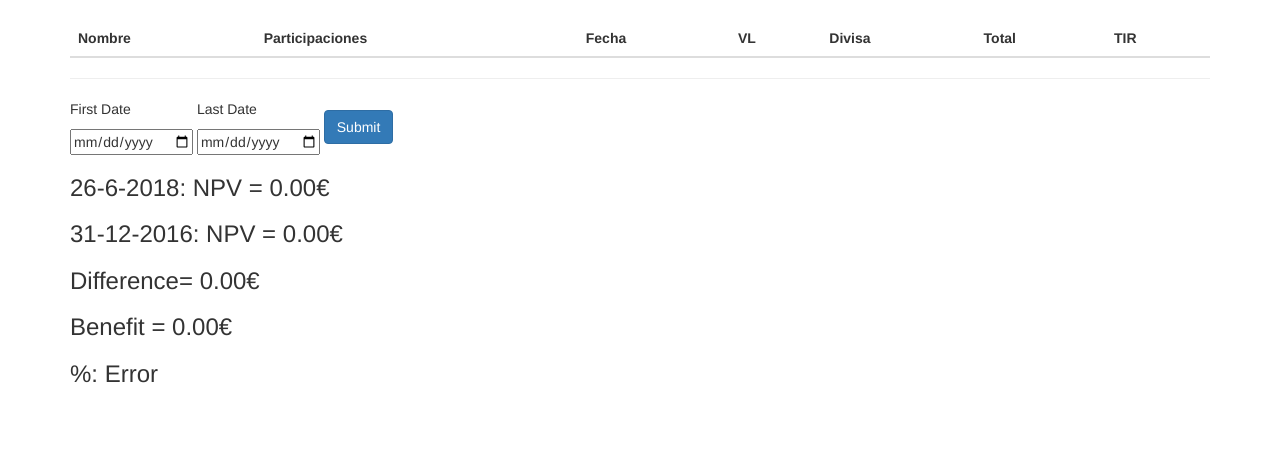
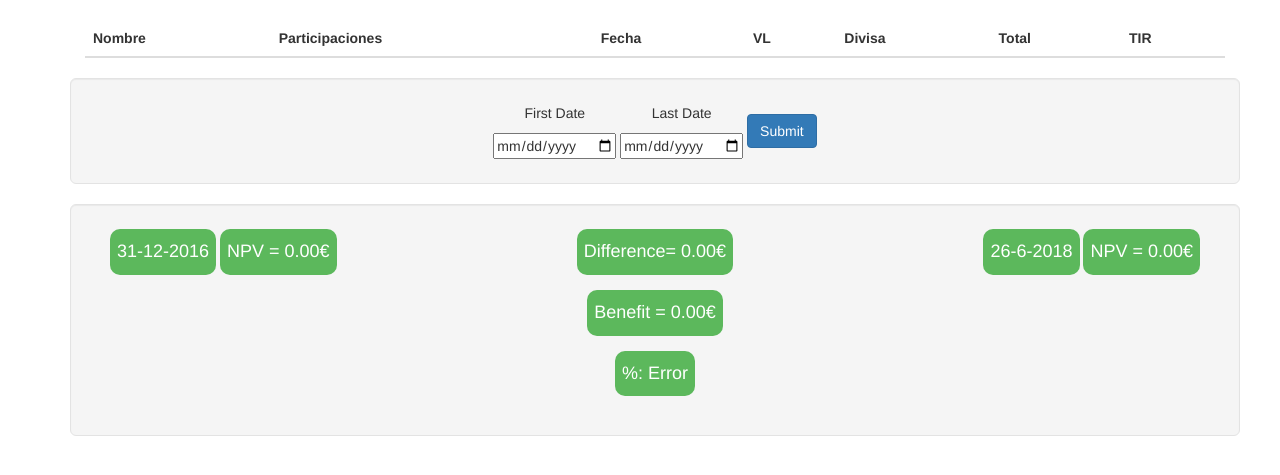
Before and after one commit to Tacombel/portfolio, a Flask app: page /npv in a window 1280 px wide. Shown: the part 52-527 px from the top of the page. Run offline with Flask 2, Linux system fonts and the light colour scheme; the visitor is signed in with stand-in values (Sample User, id 1); data that the repository does not hold is empty; some libraries are stand-ins or nearby versions.

Commit message:
Containers, rows an general aspect

```diff
--- a/app/templates/assets.html
+++ b/app/templates/assets.html
@@ -1,6 +1,7 @@
 {% extends "base.html" %}
 
 {% block app_content %}
+<div class="container container-fluid">
 <table class="table table-striped">
 	<thead>
 		<tr>
@@ -15,4 +16,5 @@
 		{% endfor %}
 	</tbody>
 </table>
+</div>
 {% endblock %}
--- a/app/templates/index.html
+++ b/app/templates/index.html
@@ -1,7 +1,10 @@
 {% extends "base.html" %}
 
 {% block app_content %}
+<div class="container container-fluid">
 <h1>Hi, {{ current_user.username }}!</h1>
+</div>
+<div class="container container-fluid">
 <table class="table table-striped">
 	<thead>
 		<tr>
@@ -28,4 +31,5 @@
 		{% endfor %}
 	</tbody>
 </table>
+</div>
 {% endblock %}
--- a/app/templates/login.html
+++ b/app/templates/login.html
@@ -2,6 +2,7 @@
 {% import 'bootstrap/wtf.html' as wtf %}
 
 {% block app_content %}
+<div class="container container-fluid">
     <h1>Sign In</h1>
     <div class="row">
         <div class="col-md-4">
@@ -14,4 +15,5 @@
         Forgot Your Password?
         <a href="{{ url_for('reset_password_request') }}">Click to Reset It</a>
     </p>
+</div>
 {% endblock %}
--- a/app/templates/npv.html
+++ b/app/templates/npv.html
@@ -1,6 +1,7 @@
 {% extends "base.html" %}
 
 {% block app_content %}
+<div class="container container-fluid">
 	<table class="table table-striped">
 		<thead>
 			<tr>
@@ -27,7 +28,8 @@
 				{% endfor %}
 			</tbody>
 		</table>
-<hr/>
+	</div>
+	<div class="container container-fluid text-center well well-lg">
 		<form action="" class="form-inline" method="POST">
 			<div class="form-group mb-2">
 				<p>First Date</p>
@@ -41,9 +43,36 @@
 			</div>
 			<button type="submit" class="btn btn-primary mb-2">Submit</button>
 		</form>
-<h3>{{data[3]}}: NPV = {{data[0]}}</h3>
-<h3>{{data[2]}}: NPV = {{data[1]}}</h3>
-<h3>Difference= {{data[4]}}</h3>
-<h3>Benefit = {{data[5]}}</h3>
-<h3>%: {{data[6]}}</h3>
+	</div>
+	<div class="container container-fluid">
+		<div class="row form-group well well-lg">
+			<div class="col-sm-4">
+				<span class="badge progress-bar-success"><h4>{{data[2]}}</h4></span>
+				<span class="badge progress-bar-success"><h4>NPV = {{data[1]}}</h4></span>
+			</div>
+			<div class="col-sm-4 text-center">
+				<div class="row form-group">
+					<div class=col-sm-12>
+						<span class="badge progress-bar-success"><h4>Difference= {{data[4]}}</h4></span>
+					</div>
+				</div>
+				<div class="row form-group">
+					<div class="col-sm-12">
+						<span class="badge progress-bar-success"><h4>Benefit = {{data[5]}}</h4></span>
+					</div>
+				</div>
+				<div class="row form-group">
+					<div class="col-sm-12">
+						<span class="badge progress-bar-success"><h4>%: {{data[6]}}</h4></span>
+					</div>
+				</div>
+			</div>
+			<div class="col-sm-4 text-right">
+				<span class="badge progress-bar-success"><h4>{{data[3]}}</h4></span>
+				<span class="badge progress-bar-success"><h4>NPV = {{data[0]}}</h4></span>
+			</div>
+		</div>
+
+	</div>
+</div>
 {% endblock %}
--- a/app/templates/register.html
+++ b/app/templates/register.html
@@ -2,10 +2,12 @@
 {% import 'bootstrap/wtf.html' as wtf %}
 
 {% block app_content %}
+<div class="container container-fluid">
     <h1>Register</h1>
     <div class="row">
         <div class="col-md-4">
             {{ wtf.quick_form(form) }}
         </div>
     </div>
+</div>
 {% endblock %}
--- a/app/templates/reset_password.html
+++ b/app/templates/reset_password.html
@@ -2,10 +2,12 @@
 {% import 'bootstrap/wtf.html' as wtf %}
 
 {% block app_content %}
+<div class="container container-fluid">
     <h1>Reset Your Password</h1>
     <div class="row">
         <div class="col-md-4">
             {{ wtf.quick_form(form) }}
         </div>
     </div>
+</div>
 {% endblock %}
--- a/app/templates/reset_password_request.html
+++ b/app/templates/reset_password_request.html
@@ -2,10 +2,12 @@
 {% import 'bootstrap/wtf.html' as wtf %}
 
 {% block app_content %}
+<div class="container container-fluid">
     <h1>Reset Password</h1>
     <div class="row">
         <div class="col-md-4">
             {{ wtf.quick_form(form) }}
         </div>
     </div>
+</div>
 {% endblock %}
```
Also changed, not shown: app/templates/asset.html (+6 -2 lines). Lines whose indentation alone changed are shown as unchanged.
